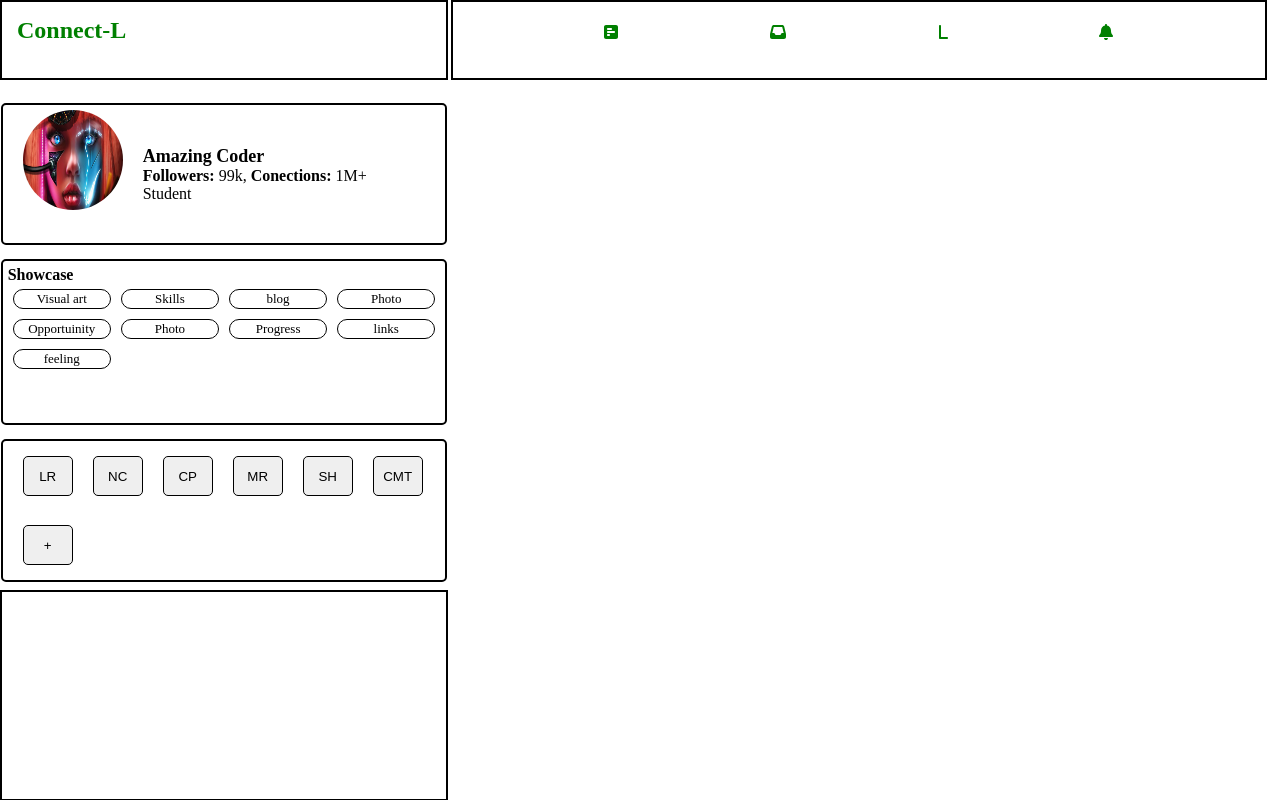
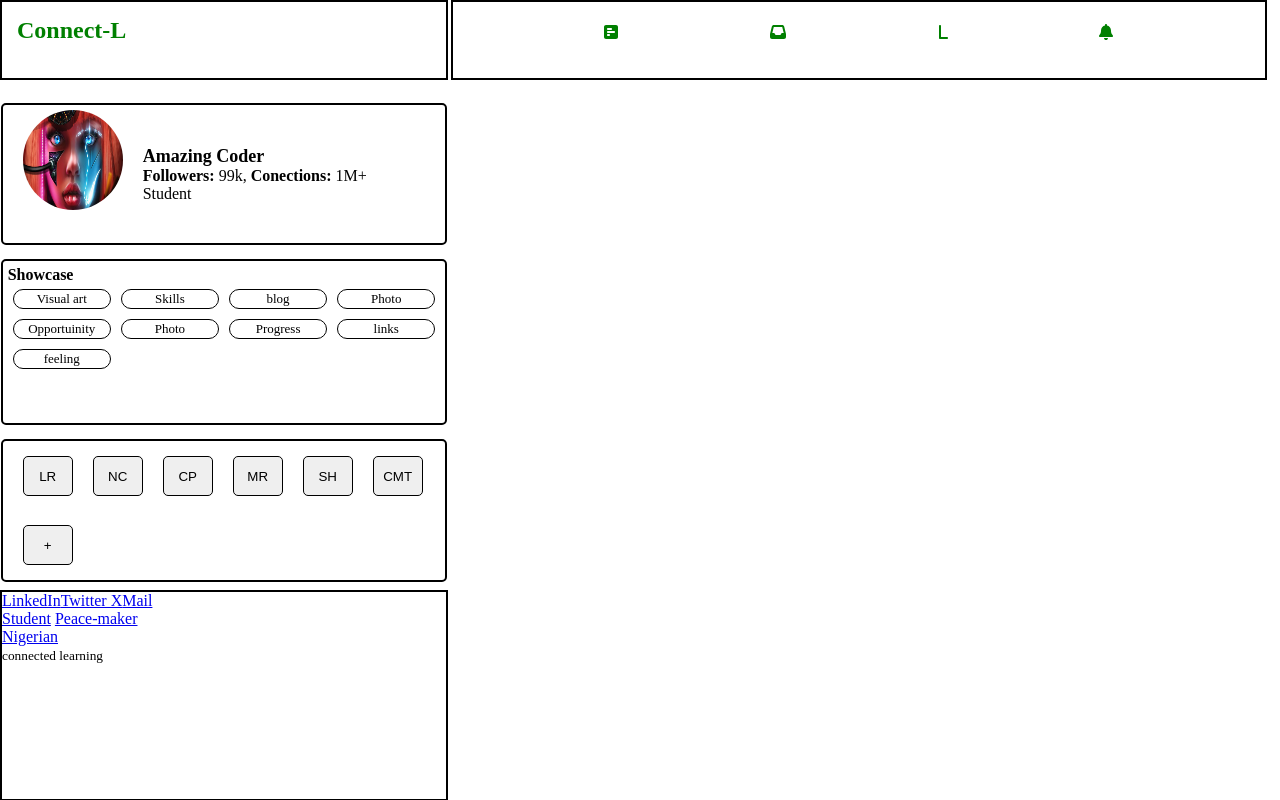
Before and after one commit to Codammy/connect-L, a React (Create React App) app: page / in a window 1280 px wide. Built offline with nearby package versions, Linux system fonts and the light colour scheme.

Commit message:
faulty laptop

```diff
--- a/src/components/routes/Views.jsx
+++ b/src/components/routes/Views.jsx
@@ -33,7 +33,16 @@ export function Aside()
     <div className='bar'>
     <Side shorts={shorts}/>
     </div>
-    <section className='developer-info' ></section>
+    <section className='developer-info' >
+      <div className="content">
+        <div className="item-1">
+          <span><a href="#">LinkedIn</a></span><span><a href="#">Twitter X</a></span><span><a href="#">Mail</a></span>
+        </div>
+        <div className="item-2"><span><a href="#">Student</a> </span><span><a href="#">Peace-maker</a> </span></div>
+        <div className="item-3"><span><a href="#">Nigerian</a> </span></div>
+        <footer><small>connected learning</small></footer>
+      </div>
+    </section>
     </>
 }
 
```
Also changed, not shown: src/components/routes/nav.css (+23 -10 lines).
